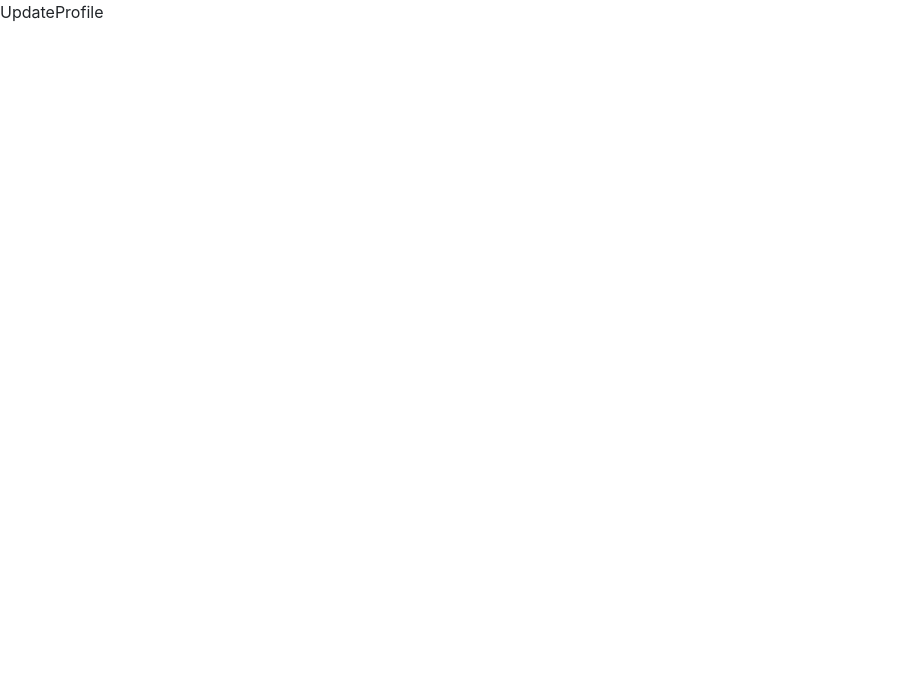
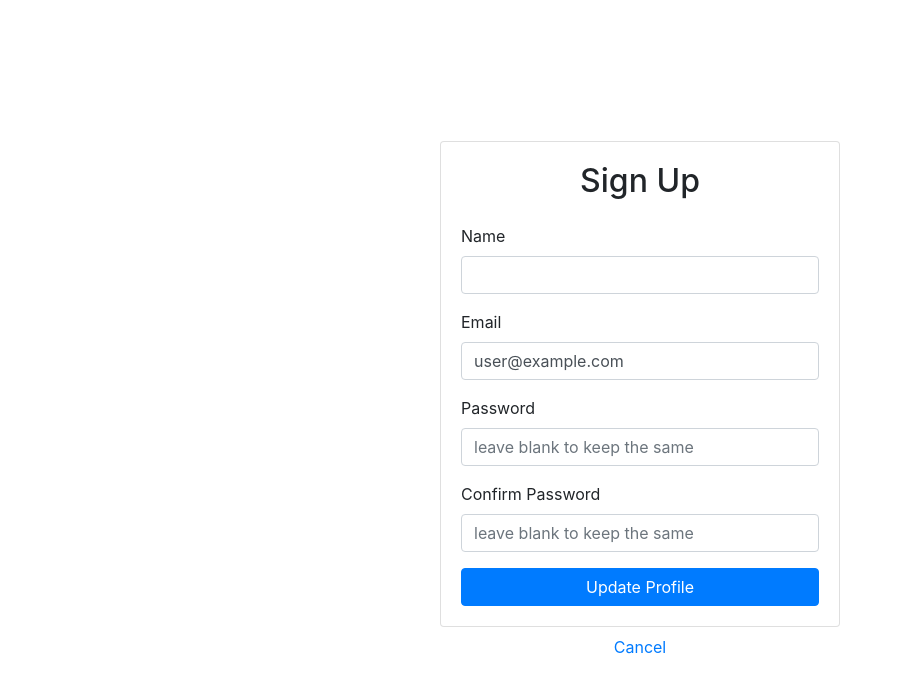
Before and after one commit to Riyad36/Firebase-Auth, a React (Create React App) app: page /update-profile in a window 1280 px wide. Shown: the top 692 px of the page, without its empty margins (0-902 px from the left). Built offline with nearby package versions, Linux system fonts and the light colour scheme; no server answers; sample sign-in values are in the browser's storage.

Commit message:
profile can be updated

```diff
--- a/src/components/UpdateProfile.js
+++ b/src/components/UpdateProfile.js
@@ -1,10 +1,96 @@
-import React from "react"
+import React, { useRef, useState } from 'react'
+import {Button, Card, Form, Alert, Container} from "react-bootstrap"
+import {useAuth} from './../contexts/AuthContext'
+import {Link, useHistory} from "react-router-dom"
 
-const UpdateProfile = () => {
 
-    return <div>
-        UpdateProfile
-    </div>
-};
+const UpdateProfile = ()=> {
+
+    const nameRef = useRef();
+    const emailRef = useRef();
+    const passwordRef = useRef();
+    const confirmPasswordRef = useRef();
+    const {updateEmail, updatePassword, currentUser} = useAuth();
+    const history = useHistory();
+
+    const [error, setError] = useState();
+    const [loading, setLoading] = useState();
+
+
+    const handleSubmit = async(e) =>{
+        e.preventDefault();
+
+        if(passwordRef.current.value !== confirmPasswordRef.current.value){
+            return setError("Password do not match!")
+
+        }
+
+
+            setLoading(true)
+            setError("")
+            const promises = []
+            if(emailRef.current.value !== currentUser.email){
+                promises.push(updateEmail(emailRef.current.value))
+            }
+
+            if(passwordRef.current.value){
+                promises.push(updatePassword(passwordRef.current.value))
+            }
+
+            Promise.all(promises).then(() =>{
+                history.push("/")
+            }).catch((error)=>{setError(error)}).finally(()=>{
+                setLoading(false);
+            });
+
+        setLoading(false)
+    }
+
+
+    return(
+        <Container className='d-flex align-items-center justify-content-center'
+        style={{minHeight: "100vh"}}
+        >
+        <div className = 'w-100'
+        style={{maxWidth: "400px"}}>
+            <Card>
+                <Card.Body>
+                    <h2 className='text-center mb-4'>Sign Up</h2>
+
+                    {error? <Alert variant="danger">{JSON.stringify(error)}</Alert>:""}
+
+                    <Form onSubmit={handleSubmit}>
+                        <Form.Group id = 'name'>
+                            <Form.Label>Name</Form.Label>
+                            <Form.Control ref={nameRef} type="text"/>
+                        </Form.Group>
+
+                        <Form.Group id = 'email'>
+                            <Form.Label>Email</Form.Label>
+                            <Form.Control ref={emailRef} type="email" required defaultValue={currentUser.email}/>
+                        </Form.Group>
+
+                        <Form.Group id = 'password'>
+                            <Form.Label>Password</Form.Label>
+                            <Form.Control ref={passwordRef} type="password"  placeholder="leave blank to keep the same"/>
+                        </Form.Group>
+
+                        <Form.Group id = '-confirmpassword'>
+                            <Form.Label>Confirm Password</Form.Label>
+                            <Form.Control ref={confirmPasswordRef} type="password" placeholder="leave blank to keep the same"/>
+                        </Form.Group>
+
+                        <Button disabled={loading} className="w-100" type="submit">Update Profile</Button>
+                    </Form>
+                </Card.Body>
+            </Card>
+            <div className="w-100 text-center mt-2">
+               <Link to="/">Cancel</Link>
+
+            </div>
+        </div>
+        </Container>
+    )
+}
 
 export default UpdateProfile;
--- a/src/contexts/AuthContext.js
+++ b/src/contexts/AuthContext.js
@@ -22,9 +22,13 @@ const AuthProvider = (props) => {
         return auth.signOut();
     }
 
-    // const login = (email, password)=>{
-    //     return auth.signInWithEmailAndPassword(email,password);
-    // }
+    const updateEmail = (email)=>{
+        return currentUser.updateEmail(email);
+    }
+
+    const updatePassword = (password)=>{
+        return currentUser.updatePassword(password);
+    }
 
 
 
@@ -42,7 +46,7 @@ const AuthProvider = (props) => {
     return (
         <AuthContext.Provider value={{
 
-            currentUser, signup, login, logout
+            currentUser, signup, login, logout, updateEmail, updatePassword
 
         }}>
             {props.children}
```
Also changed, not shown: 1 other file (tests, documents, lock files or other folders).
